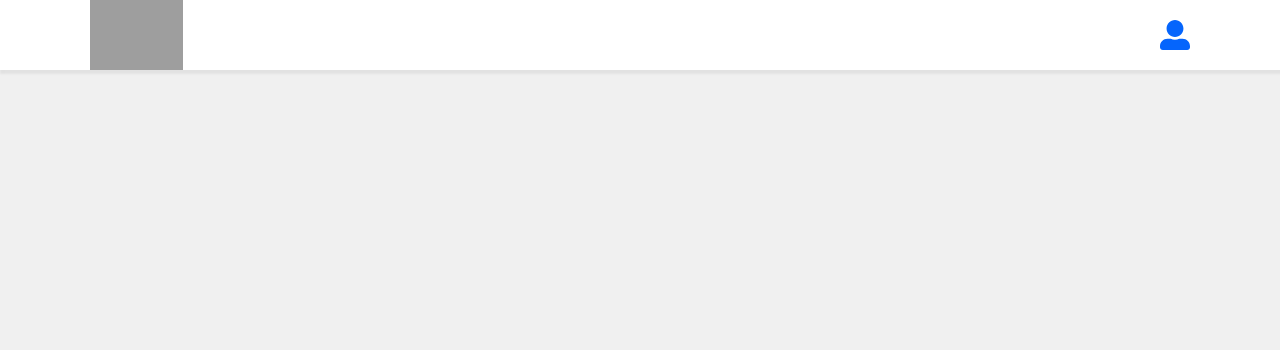
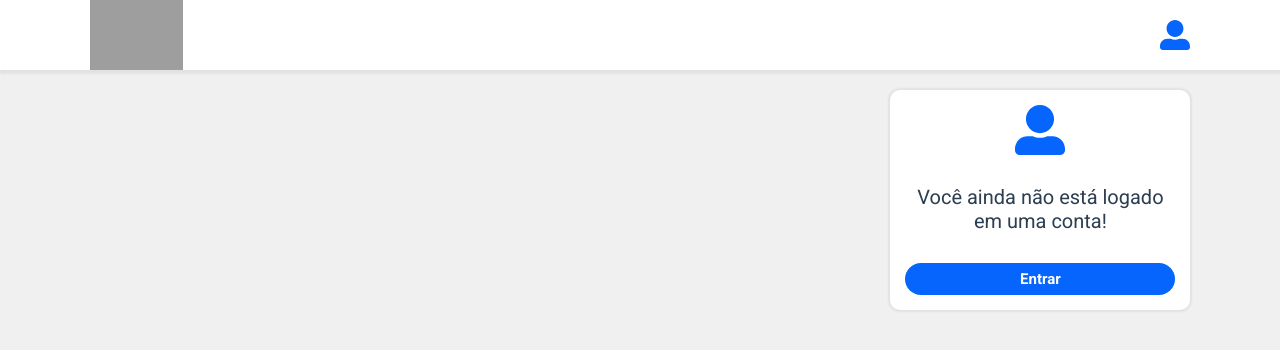
Before and after one commit to alexanderaugusto/locus-web, a Next.js app: page / in a window 1280 px wide. Both pictures are taken after a click on the button 1175 px from the left and 35 px from the top of the page. Shown: the top 350 px of the page. Built offline with nearby package versions, Linux system fonts and the light colour scheme; grey boxes are pictures that could not be loaded.

Commit message:
create header component

```diff
--- a/package.json
+++ b/package.json
@@ -12,6 +12,8 @@
     "@fortawesome/free-brands-svg-icons": "^5.15.3",
     "@fortawesome/free-solid-svg-icons": "^5.15.3",
     "@fortawesome/react-fontawesome": "^0.1.14",
+    "@material-ui/core": "^4.11.3",
+    "@material-ui/icons": "^4.11.2",
     "axios": "^0.21.1",
     "next": "9.5.2",
     "next-images": "^1.4.1",
--- /dev/null
+++ b/src/components/Dropdown.tsx
@@ -0,0 +1,48 @@
+import React, { ReactNode, useEffect, useState, useRef } from 'react'
+
+type DropdownProps = {
+  menu: ReactNode
+  className?: string
+}
+
+const Dropdown: React.FC<DropdownProps> = ({ children, menu, className }) => {
+  const [opened, setOpened] = useState(false)
+  const dropdownRef = useRef(null)
+
+  useEffect(() => {
+    function handleClickOutside(event) {
+      if (dropdownRef.current && !dropdownRef.current.contains(event.target)) {
+        setOpened(false)
+      }
+    }
+
+    if (opened) {
+      document.addEventListener('mousedown', handleClickOutside)
+    } else {
+      document.removeEventListener('mousedown', handleClickOutside)
+    }
+
+    return () => {
+      document.removeEventListener('mousedown', handleClickOutside)
+    }
+  }, [dropdownRef, opened])
+
+  function toggle() {
+    setOpened(!opened)
+  }
+
+  console.log(opened)
+
+  return (
+    <div ref={dropdownRef} className={'dropdown ' + className}>
+      <button className="dropdown-toggle" onClick={toggle}>
+        {children}
+      </button>
+      <div className={'dropdown-menu ' + (opened ? 'dropdown-opened' : '')}>
+        {menu}
+      </div>
+    </div>
+  )
+}
+
+export default Dropdown
--- a/src/components/Header.tsx
+++ b/src/components/Header.tsx
@@ -1,31 +1,95 @@
-import React, { useEffect } from 'react'
+import React from 'react'
 import Link from 'next/link'
+import { useRouter } from 'next/router'
 import { FontAwesomeIcon as Icon } from '@fortawesome/react-fontawesome'
 import { faUserAlt } from '@fortawesome/free-solid-svg-icons'
+import { Person, Favorite, Loyalty } from '@material-ui/icons'
 import { useAuth } from '../contexts/auth'
 import { STORAGE_URL } from '../services/api'
+import { Dropdown } from './index'
 
 import Logo from '../assets/logo-text-horizontal.png'
 
 const Header: React.FC = () => {
   const auth = useAuth()
+  const router = useRouter()
+
+  function isPathActive(path) {
+    return router.asPath === path
+  }
 
   return (
     <div className="header">
       <Link href="/">
-        <img className="logo" src={Logo} alt="IMovel" />
+        <a className="logo">
+          <img src={Logo} alt="IMovel" />
+        </a>
       </Link>
-      {auth.signed ? (
-        <button className="btn-user">
+      {!auth.signed ? (
+        <Dropdown
+          className="dropdown-not-signed"
+          menu={
+            <div className="menu-not-signed">
+              <Icon id="icon" icon={faUserAlt} />
+              <p>Você ainda não está logado em uma conta!</p>
+              <Link href="/login">
+                <a>Entrar</a>
+              </Link>
+            </div>
+          }
+        >
+          <Icon id="icon" icon={faUserAlt} />
+        </Dropdown>
+      ) : (
+        <Dropdown
+          className="dropdown-signed"
+          menu={
+            <>
+              <div className="user-info">
+                <img
+                  src={`${STORAGE_URL}/user/${auth.user.avatar}`}
+                  alt="Sua imagem"
+                />
+                <div>
+                  <p>{auth.user.name}</p>
+                  <button onClick={auth.signOut}>Sair</button>
+                </div>
+              </div>
+
+              <ul>
+                <li className={isPathActive('/account') ? 'active-item' : ''}>
+                  <Link href="/account">
+                    <a>
+                      <Person id="icon" />
+                      <p>Minha conta</p>
+                    </a>
+                  </Link>
+                </li>
+                <li className={isPathActive('/favorite') ? 'active-item' : ''}>
+                  <Link href="/favorite">
+                    <a>
+                      <Favorite id="icon" />
+                      <p>Favoritos</p>
+                    </a>
+                  </Link>
+                </li>
+                <li className={isPathActive('/advertise') ? 'active-item' : ''}>
+                  <Link href="/advertise">
+                    <a>
+                      <Loyalty id="icon" />
+                      <p>Anunciar</p>
+                    </a>
+                  </Link>
+                </li>
+              </ul>
+            </>
+          }
+        >
           <img
             src={`${STORAGE_URL}/user/${auth.user.avatar}`}
             alt="Sua imagem"
           />
-        </button>
-      ) : (
-        <button className="btn-user">
-          <Icon id="icon" icon={faUserAlt} />
-        </button>
+        </Dropdown>
       )}
     </div>
   )
--- a/src/components/index.tsx
+++ b/src/components/index.tsx
@@ -1,3 +1,4 @@
+import Dropdown from './Dropdown'
 import Header from './Header'
 
-export { Header }
+export { Dropdown, Header }
--- a/src/pages/_app.tsx
+++ b/src/pages/_app.tsx
@@ -3,6 +3,7 @@
 import { AuthProvider } from '../contexts/auth'
 
 import '../styles/global.css'
+import '../styles/components/Dropdown.css'
 import '../styles/pages/Home.css'
 import '../styles/components/Header.css'
 
--- /dev/null
+++ b/src/styles/components/Dropdown.css
@@ -0,0 +1,50 @@
+.dropdown{
+  position: relative;
+  display: flex;
+  flex-direction: column;
+}
+
+.dropdown .dropdown-toggle{
+  background-color: transparent;
+  width: auto;
+  height: auto;
+  padding: 0;
+  margin: 0;
+  outline: none;
+  border: none;
+  box-shadow: none;
+  z-index: 3;
+}
+
+.dropdown .dropdown-menu{
+  display: none;
+  position: absolute;
+  left: 0;
+  top: 0;
+  background-color: transparent;
+  width: auto;
+  height: auto;
+  z-index: 2;
+}
+
+.dropdown .dropdown-opened{
+  display: initial;
+}
+
+/* .dropdown .dropdown-menu ul li:first-child {
+  -moz-border-radius-topleft: 10px;
+  -moz-border-radius-topright: 10px;
+  -webkit-border-top-left-radius: 10px;
+  -webkit-border-top-right-radius: 10px;
+  border-top-right-radius: 10px;
+  border-top-left-radius: 10px;
+}
+
+.dropdown .dropdown-menu ul li:last-child {
+  -moz-border-radius-bottomleft: 10px;
+  -moz-border-radius-bottomright: 10px;
+  -webkit-border-bottom-left-radius: 10px;
+  -webkit-border-bottom-right-radius: 10px;
+  border-bottom-left-radius: 10px;
+  border-bottom-right-radius: 10px;
+} */
--- a/src/styles/components/Header.css
+++ b/src/styles/components/Header.css
@@ -11,17 +11,138 @@
 
 .header .logo{
   height: 100%;
-  cursor: pointer;
 }
 
-.header .btn-user #icon{
+.header .logo img{
+  height: 100%;
+}
+
+.header .dropdown .dropdown-menu{
+  right: 0;
+  left: auto;
+  top: 70px;
+  background-color: #FFFFFF;
+  border-radius: 10px;
+  box-shadow: 0 0 2px 2px rgba(0, 0, 0, 0.06);
+  padding: 15px;
+  width: 300px;
+}
+
+/* not signed */
+.header .dropdown-not-signed .dropdown-toggle #icon{
   color: #0565FC;
   font-size: 30px;
 }
 
-.header .btn-user img{
+.header .dropdown-not-signed .dropdown-menu{
+  height: 220px;
+}
+
+.header .dropdown-not-signed .dropdown-menu .menu-not-signed{
+  display: flex;
+  flex-direction: column;
+  justify-content: space-between;
+  align-items: center;
+  height: 100%;
+}
+
+.header .dropdown-not-signed .dropdown-menu #icon{
+  font-size: 50px;
+  color: #0565FC;
+}
+
+.header .dropdown-not-signed .dropdown-menu p{
+  font-size: 20px;
+  color: #2C3E50;
+  text-align: center;
+}
+
+.header .dropdown-not-signed .dropdown-menu a{
+  width: 100%;
+  display: flex;
+  justify-content: center;
+  align-items: center;
+  font-size: 15px;
+  background-color: #0565FC;
+  border-radius: 25px;
+  padding: 7px 20px 7px 20px;
+  color: #FFFFFF;
+  font-weight: bold;
+}
+
+/* signed */
+.header .dropdown-signed .dropdown-toggle img{
   height: 50px;
   width: 50px;
   border-radius: 50px;
   border: 2px solid rgba(0, 0, 0, 0.1);
 }
+
+.header .dropdown-signed .dropdown-menu .user-info{
+  display: flex;
+}
+
+.header .dropdown-signed .dropdown-menu .user-info img{
+  height: 60px;
+  width: 60px;
+  border-radius: 60px;
+  border: 2px solid rgba(0, 0, 0, 0.1);
+  margin-right: 15px;
+}
+
+.header .dropdown-signed .dropdown-menu .user-info p{
+  font-size: 17px;
+  font-weight: bold;
+  color: #2C3E50;
+}
+
+.header .dropdown-signed .dropdown-menu .user-info button{
+  background-color: #0565FC;
+  border-radius: 25px;
+  padding: 5px 20px 5px 20px;
+  margin-top: 5px;
+  color: #FFFFFF;
+  font-weight: bold;
+}
+
+.header .dropdown-signed .dropdown-menu ul{
+  border-top: 2px solid rgba(127, 140, 141, 0.3);
+  margin: 15px -15px -15px -15px;
+}
+
+.header .dropdown-signed .dropdown-menu ul li{
+  padding: 12px 15px 12px 15px;
+  cursor: pointer;
+}
+.header .dropdown-signed .dropdown-menu ul li:hover{
+  background-color: rgba(0, 0, 0, 0.06);
+}
+
+.header .dropdown-signed .dropdown-menu ul li a{
+  display: flex;
+  align-items: center;
+  color: #7F8C8D;
+}
+
+.header .dropdown-signed .dropdown-menu ul .active-item a{
+  color: #0565FC;
+}
+
+.header .dropdown-signed .dropdown-menu ul li #icon{
+ font-size: 23px;
+}
+
+.header .dropdown-signed .dropdown-menu ul li p{
+  margin-left: 10px;
+  font-size: 16px;
+  font-weight: bold;
+}
+
+.header .dropdown-signed .dropdown-menu ul li:last-child {
+  -moz-border-radius-bottomleft: 10px;
+  -moz-border-radius-bottomright: 10px;
+  -webkit-border-bottom-left-radius: 10px;
+  -webkit-border-bottom-right-radius: 10px;
+  border-bottom-left-radius: 10px;
+  border-bottom-right-radius: 10px;
+}
--- a/src/styles/global.css
+++ b/src/styles/global.css
@@ -16,3 +16,15 @@
   width: auto;
   height: auto;
 }
+
+li{
+  list-style: none;
+}
+
+h1, h2, h3, h4, h5, p, li, a, button {
+  font-family: 'Roboto', sans-serif;
+}
+
+a{
+  text-decoration: none;
+}
```
Also changed, not shown: 1 other file (tests, documents, lock files or other folders).
